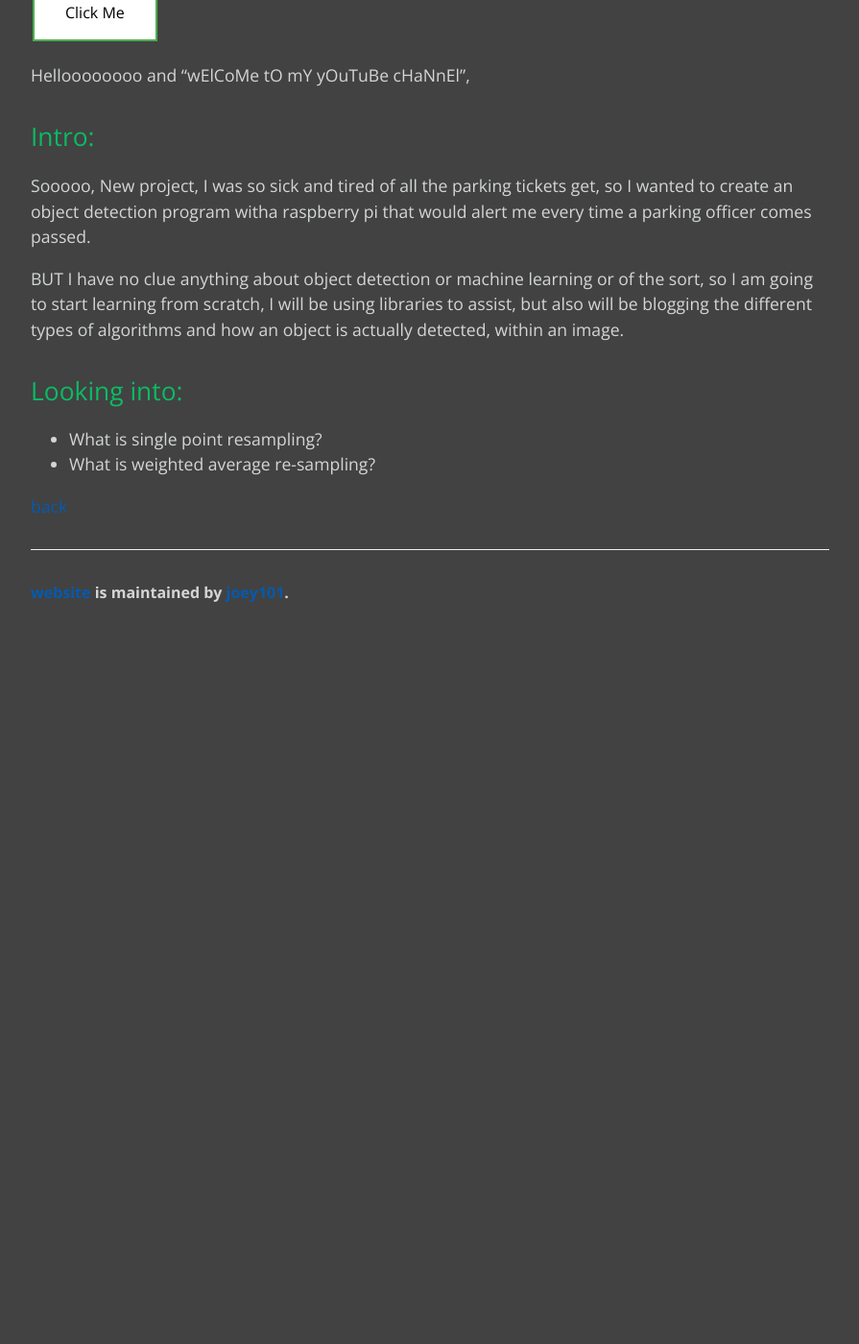
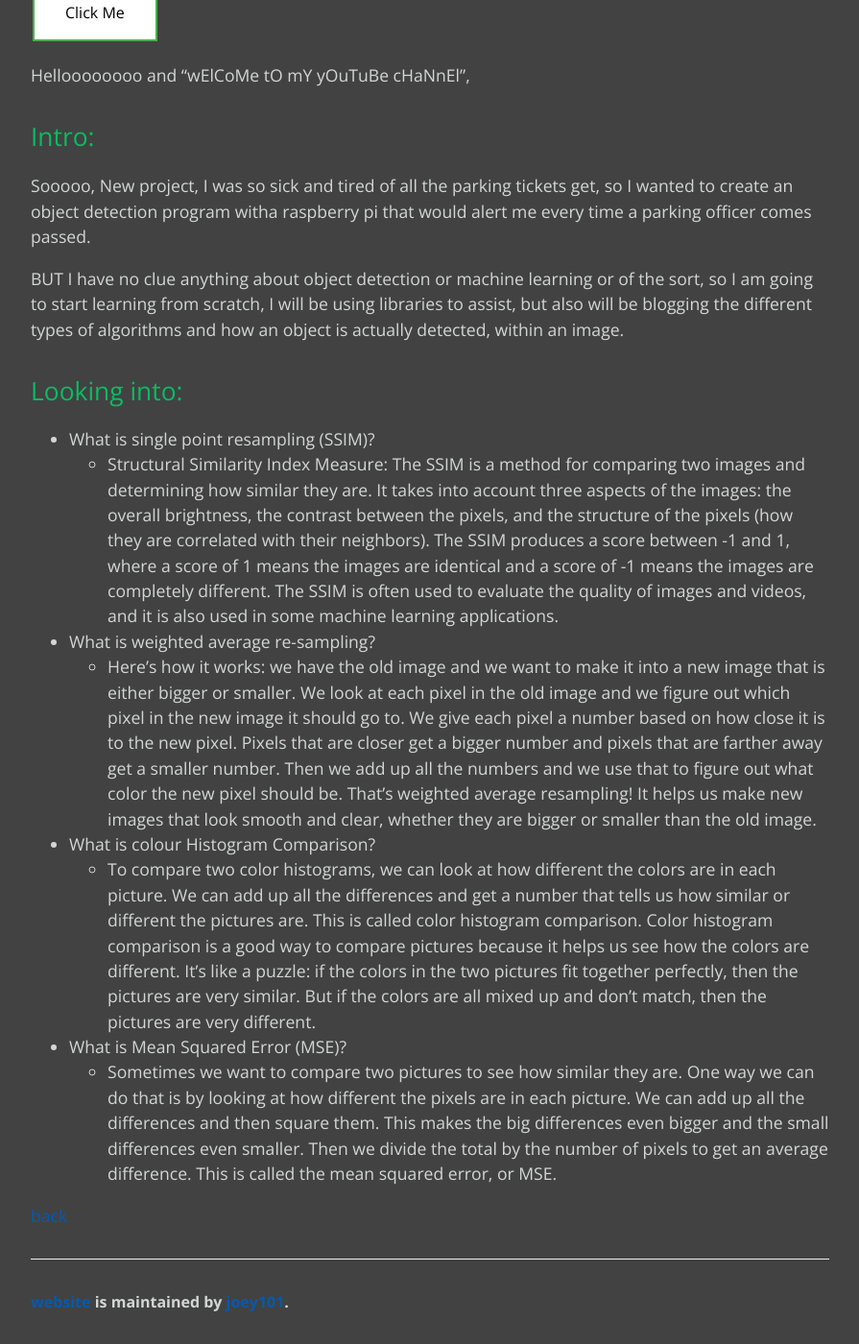
Before and after one commit to joey101/website, a Jekyll site: the page built from Blogs/object_detection.md, in a window 1280 px wide and 1400 px high, scrolled down 482 px. Shown: the whole window at 96% size, without its empty margins (192-1087 px from the left). Built offline with Jekyll 4.4.1, drawn with Linux system fonts in a browser that asks for light colours; our own code applies the rules of GitHub Pages for plain Markdown files; before the commit the page ends 1143 px from its top, so only the background shows below that.

Commit message:
blogging

```diff
--- a/Blogs/object_detection.md
+++ b/Blogs/object_detection.md
@@ -11,8 +11,15 @@ but also will be blogging the different types of algorithms and how an object is
 within an image.
 
 ## Looking into:
-- What is single point resampling?
+- What is single point resampling (SSIM)?
+    - Structural Similarity Index Measure: The SSIM is a method for comparing two images and determining how similar they are. It takes into account three aspects of the images: the overall brightness, the contrast between the pixels, and the structure of the pixels (how they are correlated with their neighbors). The SSIM produces a score between -1 and 1, where a score of 1 means the images are identical and a score of -1 means the images are completely different. The SSIM is often used to evaluate the quality of images and videos, and it is also used in some machine learning applications.
 - What is weighted average re-sampling?
-
+    - Here's how it works: we have the old image and we want to make it into a new image that is either bigger or smaller. We look at each pixel in the old image and we figure out which pixel in the new image it should go to. We give each pixel a number based on how close it is to the new pixel. Pixels that are closer get a bigger number and pixels that are farther away get a smaller number. Then we add up all the numbers and we use that to figure out what color the new pixel should be.
+    That's weighted average resampling! It helps us make new images that look smooth and clear, whether they are bigger or smaller than the old image.
+- What is colour Histogram Comparison?
+    - To compare two color histograms, we can look at how different the colors are in each picture. We can add up all the differences and get a number that tells us how similar or different the pictures are. This is called color histogram comparison.
+    Color histogram comparison is a good way to compare pictures because it helps us see how the colors are different. It's like a puzzle: if the colors in the two pictures fit together perfectly, then the pictures are very similar. But if the colors are all mixed up and don't match, then the pictures are very different.
+- What is Mean Squared Error (MSE)?
+    - Sometimes we want to compare two pictures to see how similar they are. One way we can do that is by looking at how different the pixels are in each picture. We can add up all the differences and then square them. This makes the big differences even bigger and the small differences even smaller. Then we divide the total by the number of pixels to get an average difference. This is called the mean squared error, or MSE.
 
 [back](../projects/object_detection.html)
```
